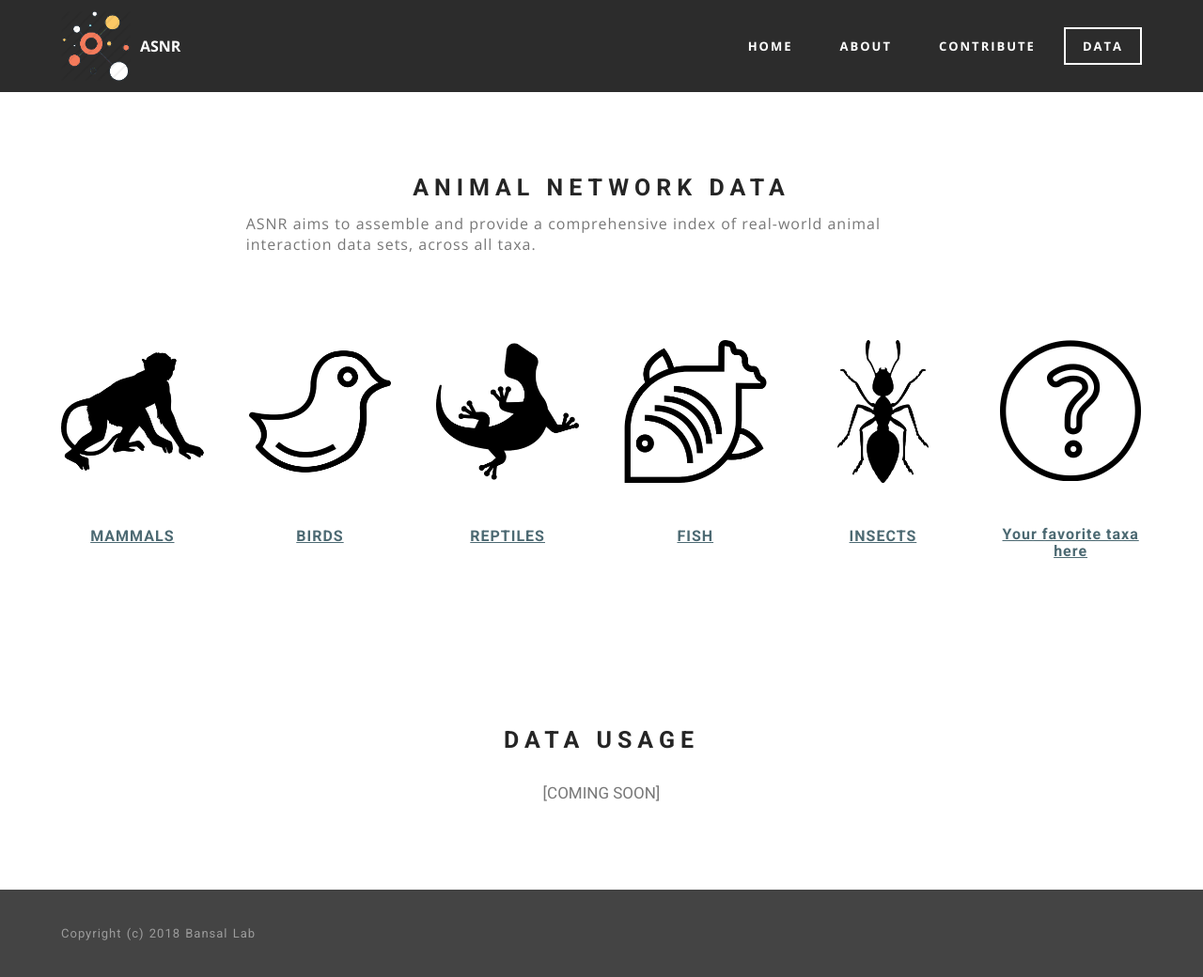
After one commit to bansallab/asnr, a PHP site: page /data.html in a window 1280 px wide. The commit adds this page. Shown: the whole page at 94% size. Run offline with PHP 8.4, Linux system fonts and the light colour scheme; some web fonts are replaced.

Commit message:
Added research section

```diff
--- a/assets/mobirise/css/mbr-additional.css
+++ b/assets/mobirise/css/mbr-additional.css
@@ -28,38 +28,42 @@
 
 
 
-#ext_menu-8 .mbr-brand__name {
+
+
+#ext_menu-c .mbr-brand__name {
   font-size: 16px;
 }
-#ext_menu-8.mbr-navbar--stuck .mbr-navbar__section {
+#ext_menu-c.mbr-navbar--stuck .mbr-navbar__section {
   background: #2c2c2c;
 }
-#ext_menu-8 .mbr-navbar__section {
+#ext_menu-c .mbr-navbar__section {
   background: #2c2c2c;
 }
-#ext_menu-8 .mbr-navbar__hamburger {
+#ext_menu-c .mbr-navbar__hamburger {
   color: #ffffff;
 }
-#ext_menu-8 .mbr-navbar__items a {
+#ext_menu-c .mbr-navbar__items a {
   font-family: 'Open Sans', sans-serif;
 }
-#ext_menu-8 .mbr-brand__name a {
+#ext_menu-c .mbr-brand__name a {
   font-family: 'Open Sans', sans-serif;
 }
-#header3-n SPAN {
+#msg-box3-e .mbr-header .mbr-header__text {
+  text-align: center;
   font-family: 'Open Sans', sans-serif;
-  font-size: 16px;
 }
-#header3-n H3 {
+#msg-box3-e .mbr-header .mbr-header__subtext {
   text-align: center;
 }
-#msg-box3-p .mbr-header .mbr-header__text {
+#testimonials1-q .mbr-section__header {
+  font-family: 'Open Sans', sans-serif;
+  font-size: 25px;
+}
+#msg-box3-i .mbr-header .mbr-header__text {
   text-align: center;
+  font-family: 'Open Sans', sans-serif;
 }
-#msg-box3-p .mbr-header .mbr-header__subtext {
-  text-align: center;
-}
-#msg-box3-p .mbr-article P {
+#msg-box3-i .mbr-header .mbr-header__subtext {
   text-align: center;
 }
 
@@ -109,41 +113,37 @@
 
 
 
-
-
-#ext_menu-c .mbr-brand__name {
+#ext_menu-8 .mbr-brand__name {
   font-size: 16px;
 }
-#ext_menu-c.mbr-navbar--stuck .mbr-navbar__section {
+#ext_menu-8.mbr-navbar--stuck .mbr-navbar__section {
   background: #2c2c2c;
 }
-#ext_menu-c .mbr-navbar__section {
+#ext_menu-8 .mbr-navbar__section {
   background: #2c2c2c;
 }
-#ext_menu-c .mbr-navbar__hamburger {
+#ext_menu-8 .mbr-navbar__hamburger {
   color: #ffffff;
 }
-#ext_menu-c .mbr-navbar__items a {
+#ext_menu-8 .mbr-navbar__items a {
   font-family: 'Open Sans', sans-serif;
 }
-#ext_menu-c .mbr-brand__name a {
+#ext_menu-8 .mbr-brand__name a {
   font-family: 'Open Sans', sans-serif;
 }
-#msg-box3-e .mbr-header .mbr-header__text {
-  text-align: center;
+#header3-n SPAN {
   font-family: 'Open Sans', sans-serif;
+  font-size: 16px;
 }
-#msg-box3-e .mbr-header .mbr-header__subtext {
+#header3-n H3 {
   text-align: center;
 }
-#testimonials1-q .mbr-section__header {
-  font-family: 'Open Sans', sans-serif;
-  font-size: 25px;
-}
-#msg-box3-i .mbr-header .mbr-header__text {
-  text-align: center;
-  font-family: 'Open Sans', sans-serif;
-}
-#msg-box3-i .mbr-header .mbr-header__subtext {
+#msg-box3-p .mbr-header .mbr-header__text {
   text-align: center;
 }
+#msg-box3-p .mbr-header .mbr-header__subtext {
+  text-align: center;
+}
+#msg-box3-p .mbr-article P {
+  text-align: center;
+}
--- /dev/null
+++ b/data.html
@@ -0,0 +1,178 @@
+<!DOCTYPE html>
+<html >
+<head>
+  <!-- Site made with Mobirise Website Builder v4.6.2, https://mobirise.com -->
+  <meta charset="UTF-8">
+  <meta http-equiv="X-UA-Compatible" content="IE=edge">
+  <meta name="generator" content="Mobirise v4.6.2, mobirise.com">
+  <meta name="viewport" content="width=device-width, initial-scale=1, minimum-scale=1">
+  <link rel="shortcut icon" href="assets/images/network-128x128.png" type="image/x-icon">
+  <meta name="description" content="Site Builder Description">
+  <title>Data</title>
+  <link rel="stylesheet" href="https://fonts.googleapis.com/css?family=Roboto:700,400&subset=cyrillic,latin,greek,vietnamese">
+  <link rel="stylesheet" href="assets/web/assets/mobirise-icons/mobirise-icons.css">
+  <link rel="stylesheet" href="assets/bootstrap/css/bootstrap.min.css">
+  <link rel="stylesheet" href="assets/mobirise/css/style.css">
+  <link rel="stylesheet" href="assets/mobirise/css/mbr-additional.css" type="text/css">
+
+
+
+</head>
+<body>
+  <section class="mbr-navbar mbr-navbar--freeze mbr-navbar--absolute mbr-navbar--sticky mbr-navbar--auto-collapse" id="ext_menu-8" data-rv-view="195">
+    <div class="mbr-navbar__section mbr-section">
+        <div class="mbr-section__container container">
+            <div class="mbr-navbar__container">
+                <div class="mbr-navbar__column mbr-navbar__column--s mbr-navbar__brand">
+                    <span class="mbr-navbar__brand-link mbr-brand mbr-brand--inline">
+                        <span class="mbr-brand__logo"><a href="https://mobirise.com"><img src="assets/images/network-128x128.png" class="mbr-navbar__brand-img mbr-brand__img" alt="Mobirise"></a></span>
+                        <span class="mbr-brand__name"><a class="mbr-brand__name text-white" href="index.html">ASNR</a></span>
+                    </span>
+                </div>
+                <div class="mbr-navbar__hamburger mbr-hamburger"><span class="mbr-hamburger__line"></span></div>
+                <div class="mbr-navbar__column mbr-navbar__menu">
+                    <nav class="mbr-navbar__menu-box mbr-navbar__menu-box--inline-right">
+                        <div class="mbr-navbar__column">
+                            <ul class="mbr-navbar__items mbr-navbar__items--right float-left mbr-buttons mbr-buttons--freeze mbr-buttons--right btn-decorator mbr-buttons--active"><li class="mbr-navbar__item"><a class="mbr-buttons__link btn text-white" href="index.html">HOME</a></li><li class="mbr-navbar__item"><a class="mbr-buttons__link btn text-white" href="page4.html">ABOUT</a></li><li class="mbr-navbar__item"><a class="mbr-buttons__link btn text-white" href="page3.html">CONTRIBUTE</a></li>  </ul>
+                            <ul class="mbr-navbar__items mbr-navbar__items--right mbr-buttons mbr-buttons--freeze mbr-buttons--right btn-inverse mbr-buttons--active"><li class="mbr-navbar__item"><a class="mbr-buttons__btn btn btn-default" href="page2.html">DATA</a></li> </ul>
+                        </div>
+                    </nav>
+                </div>
+            </div>
+        </div>
+    </div>
+</section>
+
+<section class="engine"><a href="https://mobirise.ws">Mobirise</a></section><section class="mbr-section mbr-after-navbar" id="header3-n" data-rv-view="199">
+    <div class="mbr-section__container container mbr-section__container--isolated">
+        <div class="mbr-header mbr-header--wysiwyg row">
+            <div class="col-sm-8 col-sm-offset-2">
+                <h3 class="mbr-header__text">ANIMAL NETWORK DATA</h3>
+                <p class="mbr-header__subtext"><span style="font-style: normal;">ASNR aims to assemble and provide a comprehensive index of real-world animal interaction data sets, across all taxa.</span></p>
+            </div>
+        </div>
+    </div>
+</section>
+
+<section class="mbr-section mbr-section--relative mbr-section--fixed-size" id="features1-o" data-rv-view="201" style="background-color: rgb(255, 255, 255);">
+
+
+    <div class="mbr-section__container container mbr-section__container--std-top-padding" style="padding-top: 0px;">
+        <div class="mbr-section__row row">
+            <div class="mbr-section__col col-xs-12 col-lg-2 col-md-4 col-sm-6">
+                <div class="mbr-section__container mbr-section__container--center mbr-section__container--middle">
+                    <figure class="mbr-figure"><a href="https://github.com/bansallab/asnr/tree/master/Networks/Mammalia"><img src="assets/images/monkey.svg-600x600.png" class="mbr-figure__img"></a></figure>
+                </div>
+                <div class="mbr-section__container mbr-section__container--last" style="padding-bottom: 93px;">
+                    <div class="mbr-header mbr-header--reduce mbr-header--center mbr-header--wysiwyg">
+                        <h3 class="mbr-header__text"><a href="https://github.com/bansallab/asnr/tree/master/Networks/Mammalia">MAMMALS</a></h3>
+                    </div>
+                </div>
+
+
+            </div>
+            <div class="mbr-section__col col-xs-12 col-lg-2 col-md-4 col-sm-6">
+                <div class="mbr-section__container mbr-section__container--center mbr-section__container--middle">
+                    <figure class="mbr-figure"><a href="https://github.com/bansallab/asnr/tree/master/Networks/Aves"><img src="assets/images/bird.svg-600x600.png" class="mbr-figure__img"></a></figure>
+                </div>
+                <div class="mbr-section__container mbr-section__container--last" style="padding-bottom: 93px;">
+                    <div class="mbr-header mbr-header--reduce mbr-header--center mbr-header--wysiwyg">
+                        <h3 class="mbr-header__text"><a href="https://github.com/bansallab/asnr/tree/master/Networks/Aves">BIRDS</a></h3>
+                    </div>
+                </div>
+
+
+            </div>
+            <div class="clearfix visible-sm-block"></div>
+            <div class="mbr-section__col col-xs-12 col-lg-2 col-md-4 col-sm-6">
+                <div class="mbr-section__container mbr-section__container--center mbr-section__container--middle">
+                    <figure class="mbr-figure"><a href="https://github.com/bansallab/asnr/tree/master/Networks/Reptilia"><img src="assets/images/lizard.svg-600x600.png" class="mbr-figure__img"></a></figure>
+                </div>
+                <div class="mbr-section__container mbr-section__container--last" style="padding-bottom: 93px;">
+                    <div class="mbr-header mbr-header--reduce mbr-header--center mbr-header--wysiwyg">
+                        <h3 class="mbr-header__text"><a href="https://github.com/bansallab/asnr/tree/master/Networks/Reptilia">REPTILES</a></h3>
+                    </div>
+                </div>
+
+
+            </div>
+            <div class="clearfix visible-md-block"></div>
+            <div class="mbr-section__col col-xs-12 col-lg-2 col-md-4 col-sm-6">
+                <div class="mbr-section__container mbr-section__container--center mbr-section__container--middle">
+                    <figure class="mbr-figure"><a href="https://github.com/bansallab/asnr/tree/master/Networks/Actinopterygii"><img src="assets/images/fish.svg-600x600.png" class="mbr-figure__img"></a></figure>
+                </div>
+                <div class="mbr-section__container mbr-section__container--last" style="padding-bottom: 93px;">
+                    <div class="mbr-header mbr-header--reduce mbr-header--center mbr-header--wysiwyg">
+                        <h3 class="mbr-header__text"><a href="https://github.com/bansallab/asnr/tree/master/Networks/Actinopterygii">FISH</a></h3>
+                    </div>
+                </div>
+
+
+            </div>
+            <div class="clearfix visible-sm-block"></div>
+            <div class="mbr-section__col col-xs-12 col-lg-2 col-md-4 col-sm-6">
+                <div class="mbr-section__container mbr-section__container--center mbr-section__container--middle">
+                    <figure class="mbr-figure"><a href="https://github.com/bansallab/asnr/tree/master/Networks/Insecta"><img src="assets/images/ant.svg-600x600.png" class="mbr-figure__img"></a></figure>
+                </div>
+                <div class="mbr-section__container mbr-section__container--last" style="padding-bottom: 93px;">
+                    <div class="mbr-header mbr-header--reduce mbr-header--center mbr-header--wysiwyg">
+                        <h3 class="mbr-header__text"><a href="https://github.com/bansallab/asnr/tree/master/Networks/Insecta">INSECTS</a></h3>
+                    </div>
+                </div>
+
+
+            </div>
+            <div class="mbr-section__col col-xs-12 col-lg-2 col-md-4 col-sm-6">
+                <div class="mbr-section__container mbr-section__container--center mbr-section__container--middle">
+                    <figure class="mbr-figure"><a href="page3.html" class="mbri-question mbr-iconfont mbr-iconfont-features1" style="font-size: 150px; color: rgb(0, 0, 0);"></a></figure>
+                </div>
+                <div class="mbr-section__container mbr-section__container--last" style="padding-bottom: 93px;">
+                    <div class="mbr-header mbr-header--reduce mbr-header--center mbr-header--wysiwyg">
+                        <h3 class="mbr-header__text"><a href="page3.html">Your favorite taxa here</a></h3>
+                    </div>
+                </div>
+
+
+            </div>
+        </div>
+    </div>
+</section>
+
+<section class="mbr-section mbr-section--relative mbr-section--fixed-size" id="msg-box3-p" data-rv-view="204" style="background-color: rgb(255, 255, 255);">
+
+    <div class="mbr-section__container container mbr-section__container--first" style="padding-top: 93px;">
+        <div class="mbr-header mbr-header--wysiwyg row">
+            <div class="col-sm-8 col-sm-offset-2">
+                <h3 class="mbr-header__text">DATA USAGE</h3>
+
+            </div>
+        </div>
+    </div>
+    <div class="mbr-section__container container mbr-section__container--last" style="padding-bottom: 93px;">
+        <div class="row">
+            <div class="mbr-article mbr-article--wysiwyg col-sm-8 col-sm-offset-2"><p>[COMING SOON]</p></div>
+        </div>
+    </div>
+
+</section>
+
+<footer class="mbr-section mbr-section--relative mbr-section--fixed-size" id="footer1-9" data-rv-view="197" style="background-color: rgb(68, 68, 68);">
+
+    <div class="mbr-section__container container">
+        <div class="mbr-footer mbr-footer--wysiwyg row" style="padding-top: 36.9px; padding-bottom: 36.9px;">
+            <div class="col-sm-12">
+                <p class="mbr-footer__copyright">Copyright (c) 2018 Bansal Lab</p>
+            </div>
+        </div>
+    </div>
+</footer>
+
+
+  <script src="assets/web/assets/jquery/jquery.min.js"></script>
+  <script src="assets/bootstrap/js/bootstrap.min.js"></script>
+  <script src="assets/smooth-scroll/smooth-scroll.js"></script>
+  <script src="assets/mobirise/js/script.js"></script>
+
+
+</body>
+</html>
--- a/index.html
+++ b/index.html
@@ -42,7 +42,7 @@
     </div>
 </section>
 
-<section class="engine"><a href="https://mobirise.ws/h">how to make free website</a></section><section class="mbr-figure mbr-figure--wysiwyg mbr-figure--full-width mbr-figure--caption-inside-bottom mbr-after-navbar" id="image1-4" data-rv-view="9">
+<section class="engine"><a href="https://mobirise.ws/h">make own website</a></section><section class="mbr-figure mbr-figure--wysiwyg mbr-figure--full-width mbr-figure--caption-inside-bottom mbr-after-navbar" id="image1-4" data-rv-view="9">
 
     <div><img src="assets/images/collage-1400x1020.png" class="mbr-figure__img"></div>
     <figcaption class="mbr-figure__caption mbr-figure__caption--std-grid">
```
Also changed, not shown: about.html (added, +140 -0 lines), contribute.html (added, +129 -0 lines), 1 other file.
